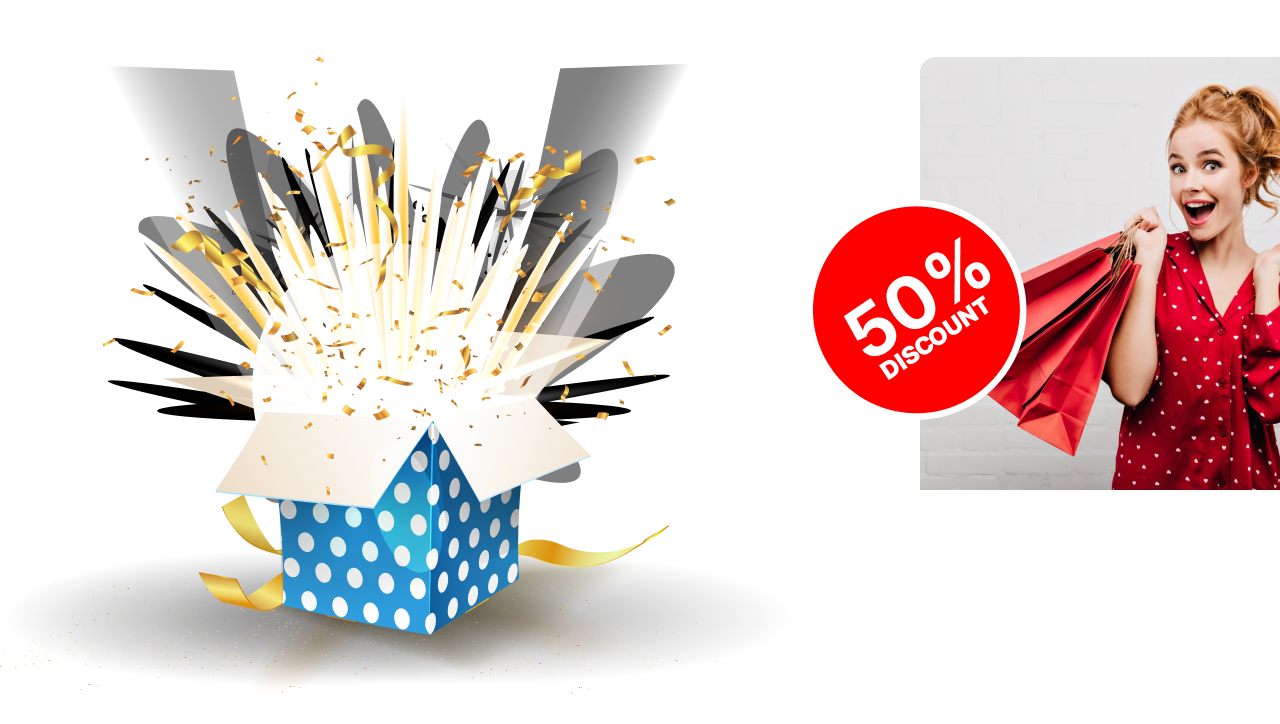
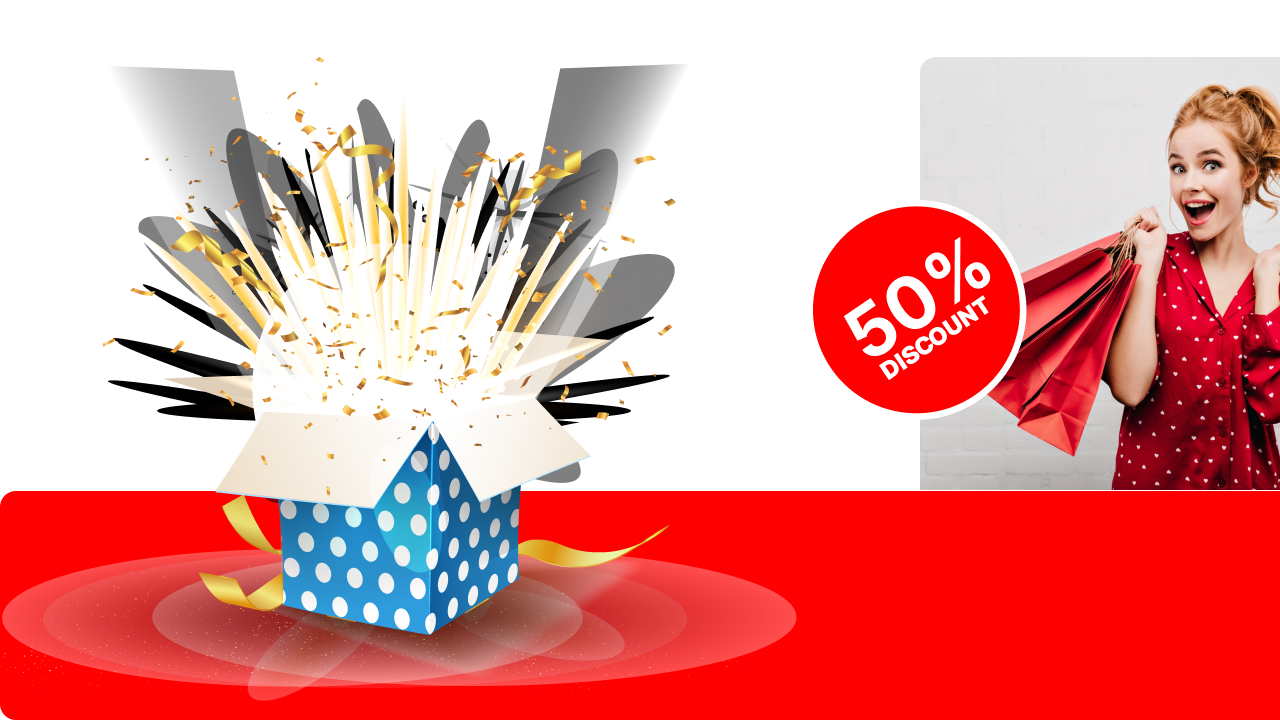
Before and after one commit to mdjasim97/ProgramminHero-Assignment-1, a plain HTML site: page index.html in a window 1280 px wide. Shown: the part 3820-4544 px from the top of the page. Drawn offline with Linux system fonts and the light colour scheme; the site is published under a folder, as on GitHub Pages, so addresses that start at the root find nothing.

Commit message:
red backgraound img don't show issue solve

```diff
--- a/index.css
+++ b/index.css
@@ -349,7 +349,7 @@ span{
 
 
 .Holyday-bottom{
-    background-image: url("/images/Rectangle-2.png");
+    background-image: url("./images/Rectangle-2.png");
     background-repeat: no-repeat;
     background-position: bottom;
     margin-top: 60px;
```
